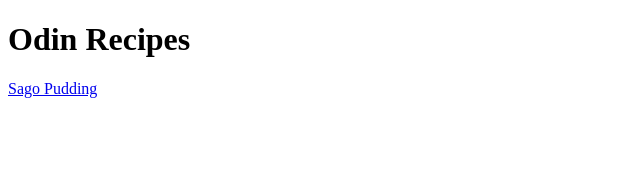
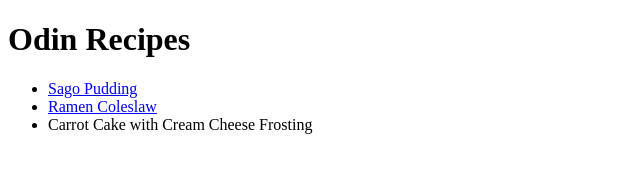
Before and after one commit to LahiRulZ/odin-recipes, a plain HTML site: page index.html in a window 1280 px wide. Shown: the whole page, without its empty margins (0-640 px from the left). Drawn offline with Linux system fonts and the light colour scheme.

Commit message:
Link recipes to index page

```diff
--- a/index.html
+++ b/index.html
@@ -6,6 +6,10 @@
 </head>
 <body>
     <h1>Odin Recipes</h1>
-    <a href="./recipes/sago-pudding.html">Sago Pudding</a>
+    <ul>
+        <li><a href="./recipes/sago-pudding.html">Sago Pudding</a></li>
+        <li><a href="./recipes/ramen-coleslaw.html">Ramen Coleslaw</a></li>
+        <li><a href="./recipes/cheese-cake.html"></a>Carrot Cake with Cream Cheese Frosting</li>
+    </ul>
 </body>
 </html>
```
